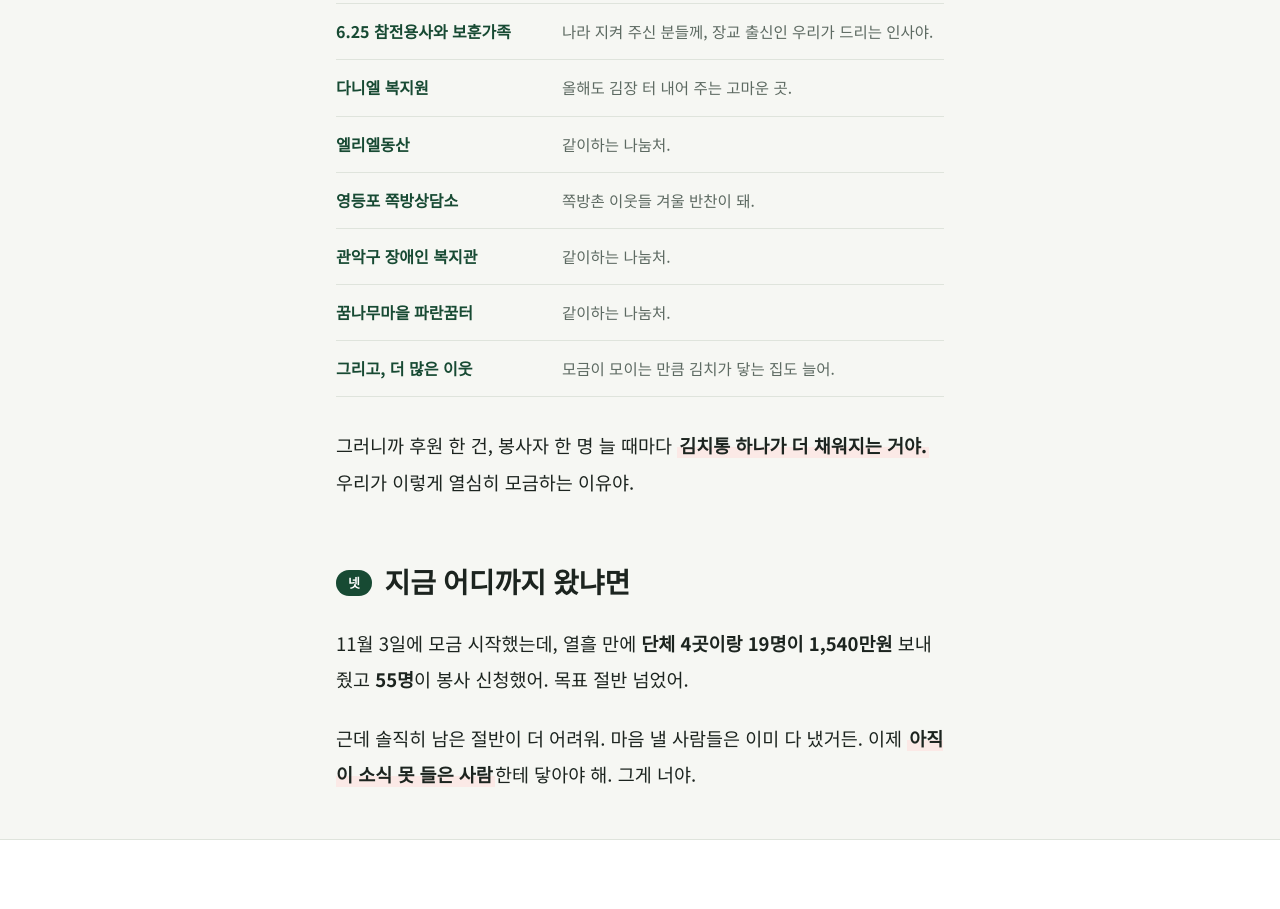
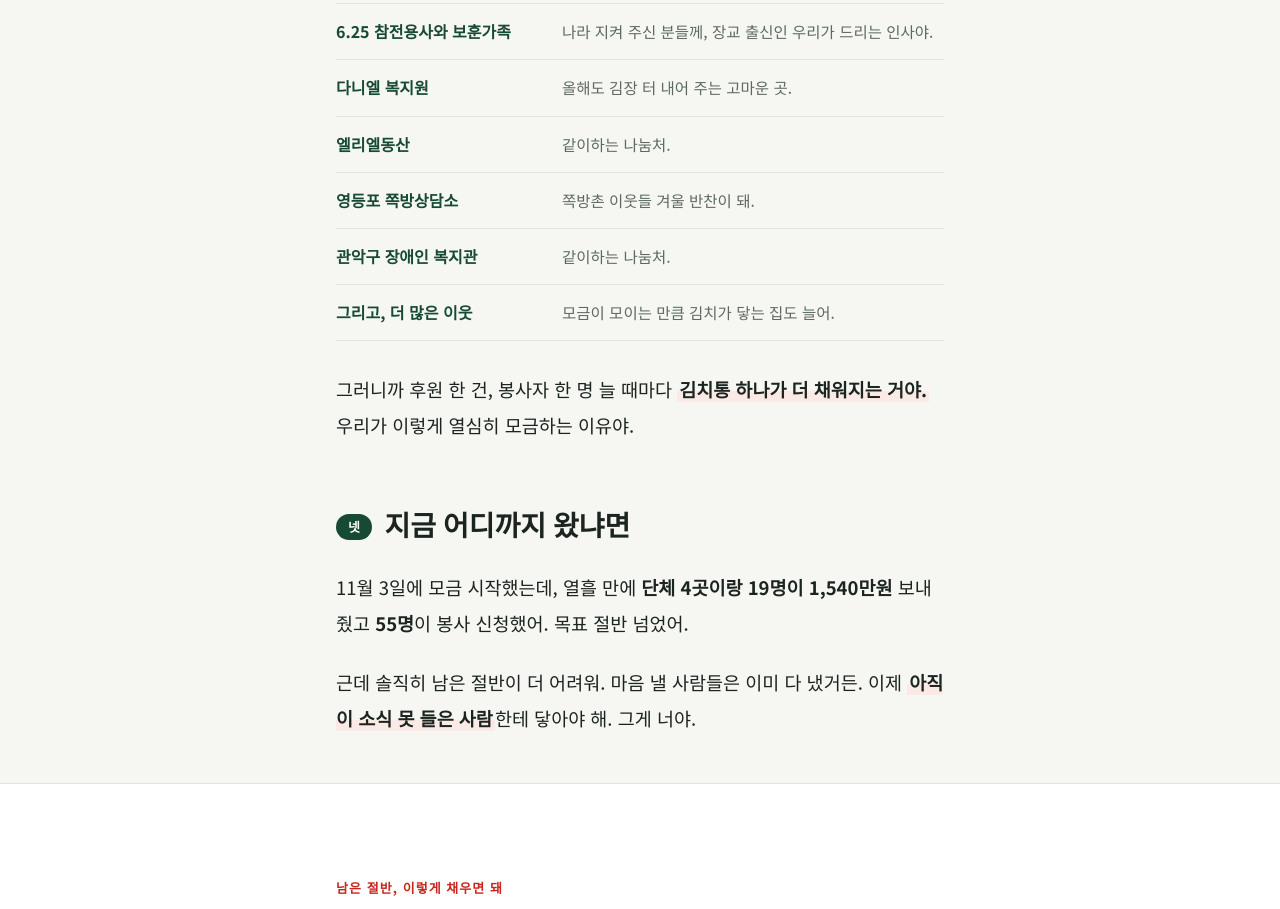
Before and after one commit to ROTC-Volunteer-Corps/kimjang, a plain HTML site: page dongi.html in a window 1280 px wide. Shown: the part 4246-5155 px from the top of the page. Drawn offline with Linux system fonts and the light colour scheme; a web font is replaced by a local one.

Commit message:
나눔처에서 꿈나무마을 파란꿈터 삭제 (동기용 페이지)
Co-Authored-By: Claude Opus 5.5 <noreply@anthropic.com>
Claude-Session: https://claude.ai/code/session_01Cd11F2TQ62kpbYaSEgpwMg

```diff
--- a/dongi.html
+++ b/dongi.html
@@ -276,7 +276,6 @@ footer{padding-block:28px 110px;font-size:13px;color:var(--muted);text-align:cen
       <li><b>엘리엘동산</b><span>같이하는 나눔처.</span></li>
       <li><b>영등포 쪽방상담소</b><span>쪽방촌 이웃들 겨울 반찬이 돼.</span></li>
       <li><b>관악구 장애인 복지관</b><span>같이하는 나눔처.</span></li>
-      <li><b>꿈나무마을 파란꿈터</b><span>같이하는 나눔처.</span></li>
       <li><b>그리고, 더 많은 이웃</b><span>모금이 모이는 만큼 김치가 닿는 집도 늘어.</span></li>
     </ul>
     <p>그러니까 후원 한 건, 봉사자 한 명 늘 때마다 <mark>김치통 하나가 더 채워지는 거야.</mark> 우리가 이렇게 열심히 모금하는 이유야.</p>
@@ -403,7 +402,7 @@ footer{padding-block:28px 110px;font-size:13px;color:var(--muted);text-align:cen
         </div>
         <div>
           <h3>김장이 전해질 곳</h3>
-          <div class="chips to"><span>6.25 참전용사 · 보훈가족</span><span>다니엘 복지원</span><span>엘리엘동산</span><span>영등포 쪽방상담소</span><span>관악구 장애인 복지관</span><span>꿈나무마을 파란꿈터</span><span>모금액에 따라 더 많은 이웃에게</span></div>
+          <div class="chips to"><span>6.25 참전용사 · 보훈가족</span><span>다니엘 복지원</span><span>엘리엘동산</span><span>영등포 쪽방상담소</span><span>관악구 장애인 복지관</span><span>모금액에 따라 더 많은 이웃에게</span></div>
         </div>
       </div>
     </div>
```
